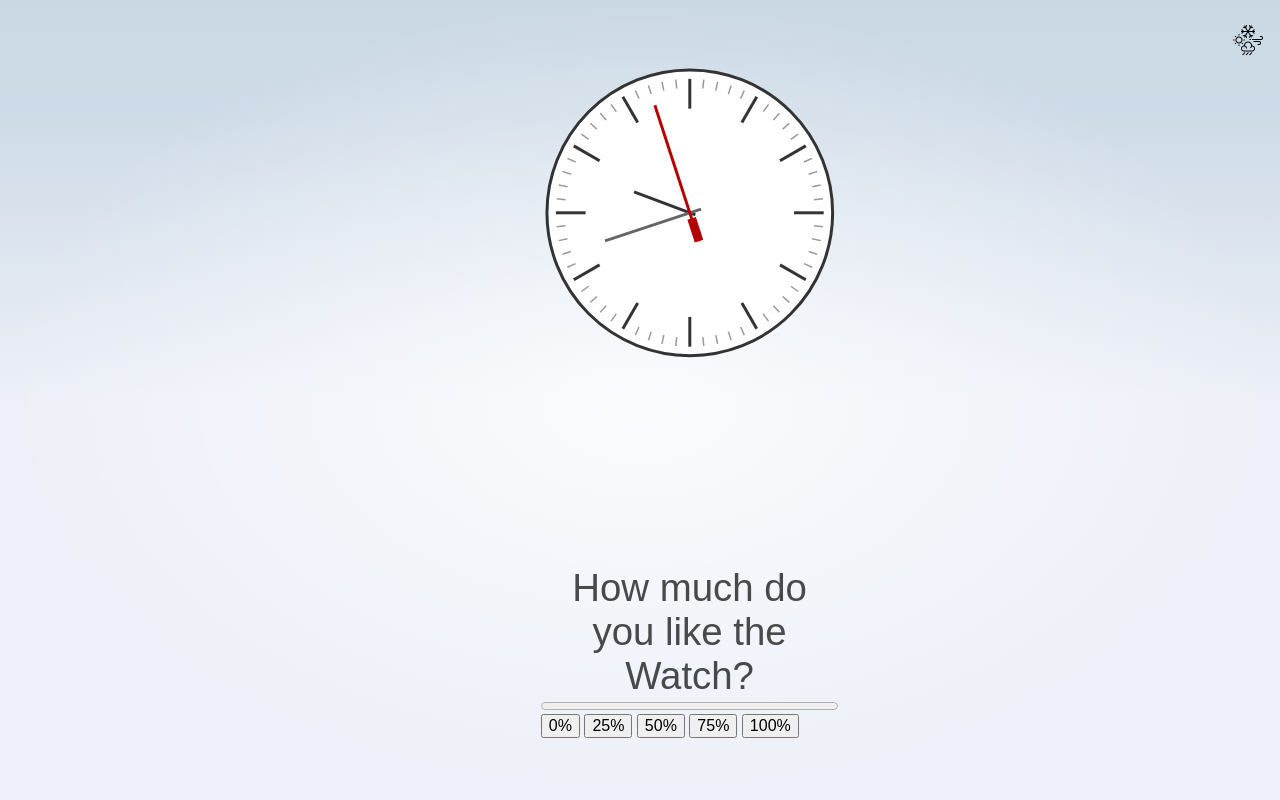
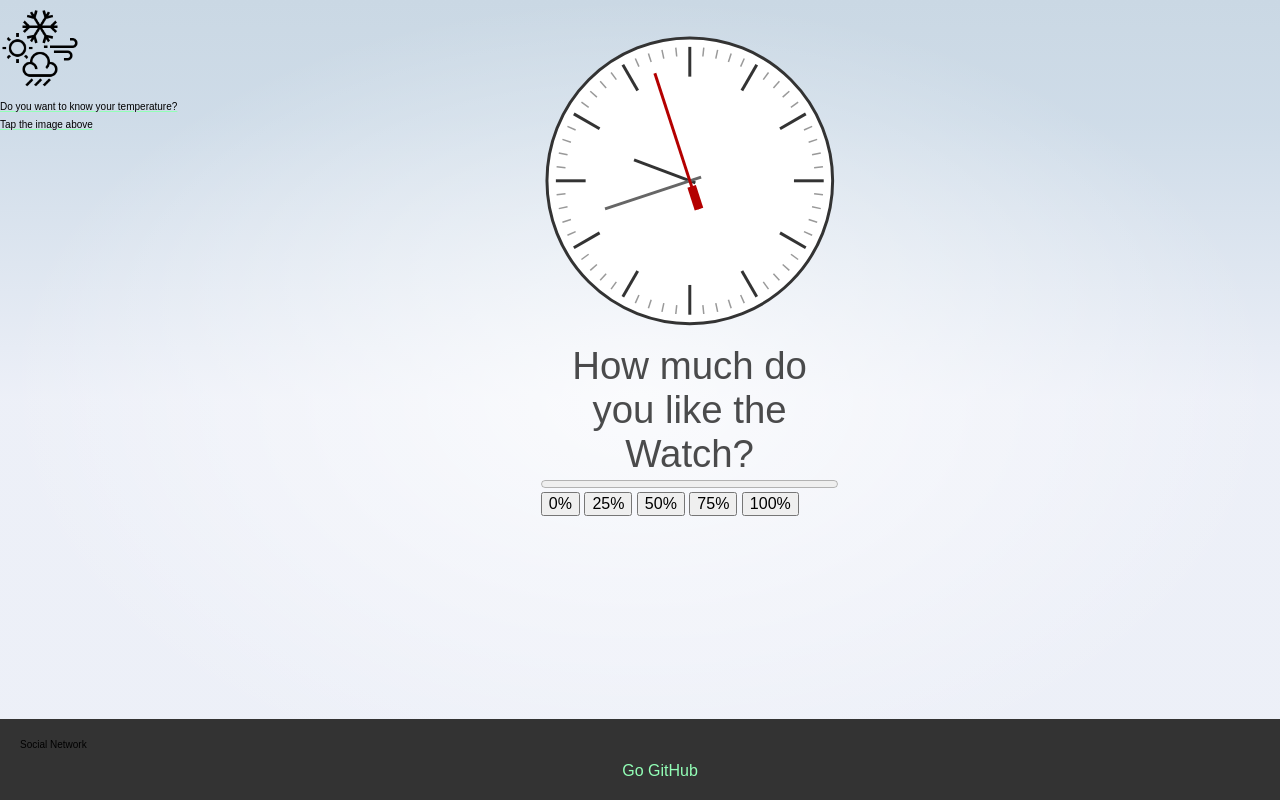
Before and after one commit to vladgocorp/Time, a SvelteKit app: page / in a window 1280 px wide. Built offline with nearby package versions, Linux system fonts and the light colour scheme.

Commit message:
Actualización de estilos y contenido en la página principal

```diff
--- a/src/routes/+page.svelte
+++ b/src/routes/+page.svelte
@@ -1,9 +1,8 @@
 <script>
-	import { onMount } from 'svelte';
-	import { tweened } from 'svelte/motion';
-	import { cubicOut } from 'svelte/easing';
+  import { onMount } from "svelte";
+  import { tweened } from "svelte/motion";
+  import { cubicOut } from "svelte/easing";
   let time = new Date();
-
 
   $: hours = time.getHours();
   $: minutes = time.getMinutes();
@@ -21,31 +20,44 @@
 
   const progress = tweened(0, {
     duration: 400,
-		easing: cubicOut
+    easing: cubicOut,
   });
 
-	import { createEventDispatcher } from 'svelte';
+  import { createEventDispatcher } from "svelte";
 
   let progres = 0;
   let showModal = false;
-  let modalMessage = '';
-  let modalButton = '';
+  let modalMessage = "";
+  let modalButton = "";
 
   const dispatch = createEventDispatcher();
 
   function handleYes() {
     showModal = false;
-  dispatch('confirm', { value: true });
+    dispatch("confirm", { value: true });
   }
 
   function handleNo() {
     showModal = false;
-  dispatch('confirm', { value: false });
+    dispatch("confirm", { value: false });
   }
 
- $: modalButton = progres === 0.5 ? 'Accept' : progres === 0.75 ? 'Yes' : progres === 1 ? 'Love u' : '';
-  $: modalMessage = progres === 0.5 ? 'mehh' : progres === 0.75 ? 'I have to improve' : progres === 1 ? 'Thanks' : '';
-
+  $: modalButton =
+    progres === 0.5
+      ? "Accept"
+      : progres === 0.75
+        ? "Yes"
+        : progres === 1
+          ? "Love u"
+          : "";
+  $: modalMessage =
+    progres === 0.5
+      ? "mehh"
+      : progres === 0.75
+        ? "I have to improve"
+        : progres === 1
+          ? "Thanks"
+          : "";
 
   /**
    * @param {number} value
@@ -54,29 +66,39 @@ function handleNo() {
     progres = value;
     showModal = true;
   }
+</script>
 
-
-</script>
-<div class="center-content"> </div>
+<div class="center-content"></div>
 <div class="clock-container">
   <svg viewBox="-50 -50 100 100">
     <circle class="clock-face" r="48" />
-
 
     {#each [0, 5, 10, 15, 20, 25, 30, 35, 40, 45, 50, 55] as minute}
       <line class="major" y1="35" y2="45" transform="rotate({30 * minute})" />
 
       {#each [1, 2, 3, 4] as offset}
-			<line class="minor" y1="42" y2="45" transform="rotate({6 * (minute + offset)})" />
+        <line
+          class="minor"
+          y1="42"
+          y2="45"
+          transform="rotate({6 * (minute + offset)})"
+        />
       {/each}
     {/each}
 
+    <line
+      class="hour"
+      y1="2"
+      y2="-20"
+      transform="rotate({30 * hours + minutes / 2})"
+    />
 
-	<line class="hour" y1="2" y2="-20" transform="rotate({30 * hours + minutes / 2})" />
-
-
-	<line class="minute" y1="4" y2="-30" transform="rotate({6 * minutes + seconds / 10})" />
-
+    <line
+      class="minute"
+      y1="4"
+      y2="-30"
+      transform="rotate({6 * minutes + seconds / 10})"
+    />
 
     <g transform="rotate({6 * seconds})">
       <line class="second" y1="10" y2="-38" />
@@ -87,7 +109,6 @@ function handleNo() {
   <div style="position: relative;">
     <h1>How much do you like the Watch?</h1>
     <progress value={$progress} />
-
 
     {#if showModal}
       <div class="modal">
@@ -122,6 +143,7 @@ function handleNo() {
   <button on:click={() => updateProgress(0.75)}>75%</button>
   <button on:click={() => updateProgress(1)}>100%</button>
 </div>
+
 <style>
   .center-content {
     display: flex;
@@ -152,8 +174,8 @@ function handleNo() {
 
   h1 {
     margin-right: 50%;
-margin-top: 200px;
-margin-bottom: -80px
+    margin-top: 10px;
+    margin-bottom: -80px;
   }
 
   progress {
--- a/src/routes/Header.svelte
+++ b/src/routes/Header.svelte
@@ -1,53 +1,68 @@
 <script>
-	import weatherImage from '$lib/images/weather.png'
-
+  import weatherImage from "$lib/images/weather.png";
 </script>
 
 <header>
-
-
-
-	<nav>
-
-	</nav>
-
   <div class="corner">
-		<a href="vladgocorp.kesug.com">
-		<img src={weatherImage} alt="wheater">
+    <a href="https://weather-app-xi-dun.vercel.app">
+      <img src={weatherImage} alt="wheater" />
+      <h1>Do you want to know your temperature?</h1>
+      <h2>Tap the image above</h2>
     </a>
   </div>
 </header>
+<div class="footer">
+  <h1>Social Network</h1>
+  <a href="https://github.com/vladgocorp"> Go GitHub</a>
+</div>
 
 <style>
   header {
     display: flex;
     justify-content: space-between;
+    align-items: center;
   }
 
   .corner {
-		width: 3em;
-		height: 3em;
+    width: 1em;
+    height: 1em;
   }
 
   .corner img {
-		width: 2em;
-		height: 5em;
+    width: 5em;
+    height: 6em;
     object-fit: contain;
   }
 
+  h1 {
+    color: black;
+    font-size: 10px;
+    line-height: 0;
+    width: 8px;
+    height: 10px;
+    text-overflow: ellipsis;
+    white-space: nowrap;
+  }
 
+  h2 {
+    color: black;
+    font-size: 10px;
+    line-height: 0;
+    width: 8px;
+    height: 10px;
+    text-overflow: ellipsis;
+    white-space: nowrap;
+  }
 
-
-
-
-
-
-
-
-
-
-
-
-
-
+  .footer {
+    position: fixed;
+    bottom: 0;
+    left: 0;
+    width: 100%;
+    background-color: #333;
+    color: white;
+    text-align: center;
+    padding: 20px;
+    z-index: 999;
+  }
 </style>
--- a/src/routes/styles.css
+++ b/src/routes/styles.css
@@ -1,4 +1,6 @@
 @import '@fontsource/fira-mono';
+
+
 
 :root {
 	--font-body: Arial, -apple-system, BlinkMacSystemFont, 'Segoe UI', Roboto, Oxygen, Ubuntu,
```
Lines whose indentation alone changed are shown as unchanged.
